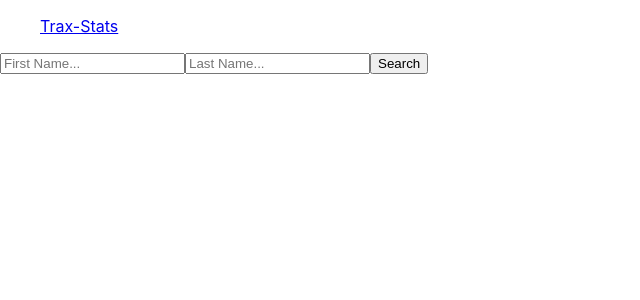
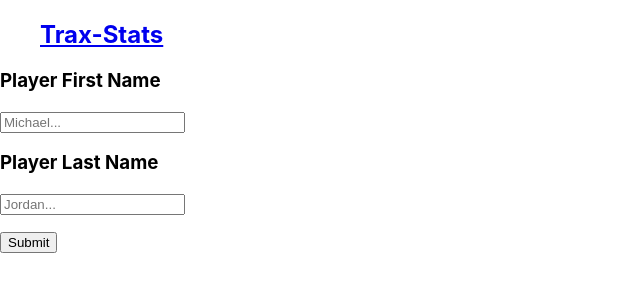
Before and after one commit to StinCodes/TraxStats, a React (Create React App) app: page / in a window 1280 px wide. Shown: the top 300 px of the page, without its empty margins (0-640 px from the left). Built offline with nearby package versions, Linux system fonts and the light colour scheme.

Commit message:
completed form frontend with validation and err msg, need to set up routes and backend with API next

```diff
--- a/package.json
+++ b/package.json
@@ -3,13 +3,16 @@
   "version": "0.1.0",
   "private": true,
   "dependencies": {
+    "@hookform/resolvers": "^3.1.1",
     "@testing-library/jest-dom": "^5.16.5",
     "@testing-library/react": "^13.4.0",
     "@testing-library/user-event": "^13.5.0",
     "react": "^18.2.0",
     "react-dom": "^18.2.0",
+    "react-hook-form": "^7.45.2",
     "react-scripts": "5.0.1",
-    "web-vitals": "^2.1.4"
+    "web-vitals": "^2.1.4",
+    "yup": "^1.2.0"
   },
   "scripts": {
     "start": "react-scripts start",
--- a/src/App.js
+++ b/src/App.js
@@ -10,4 +10,6 @@ function App() {
   );
 }
 
+//do i declare the json dummy data as an object variable in app.js file? or keep it as a separate file and import it
+
 export default App;
--- a/src/components/Navbar.jsx
+++ b/src/components/Navbar.jsx
@@ -5,7 +5,9 @@ const Navbar = () => {
     <nav className="nav">
       <ul>
         <li>
-          <a href="/">Trax-Stats</a>
+          <h1>
+            <a href="/">Trax-Stats</a>
+          </h1>
         </li>
       </ul>
     </nav>
--- a/src/components/SearchPlayer.jsx
+++ b/src/components/SearchPlayer.jsx
@@ -1,13 +1,30 @@
-import React from 'react'
+import React from "react";
+import { useForm } from "react-hook-form";
+import * as yup from "yup";
+import { yupResolver } from "@hookform/resolvers/yup";
 
 const SearchPlayer = () => {
+  const schema = yup.object().shape({
+    firstName: yup.string().required("Player's first name is required!"),
+    lastName: yup.string().required("Player's last name is required!"),
+  });
+  const submitForm = (data) => {
+    console.log(data);
+  };
+  const { register, handleSubmit, formState: {errors} } = useForm({
+    resolver: yupResolver(schema),
+  });
   return (
-    <>
-      <input placeholder='First Name...' onChange={()=>{}}/>
-      <input placeholder='Last Name...' onChange={()=>{}}/>
-      <button onClick={()=>{}}>Search</button>
-    </>
-  )
-}
+    <form onSubmit={handleSubmit(submitForm)}>
+      <h3>Player First Name</h3>
+      <input type="text" placeholder="Michael..." {...register("firstName")} />
+      <p className="formErrMsg">{errors.firstName?.message}</p>
+      <h3>Player Last Name</h3>
+      <input type="text" placeholder="Jordan..." {...register("lastName")} />
+      <p className="formErrMsg">{errors.lastName?.message}</p>
+      <input type="submit" />
+    </form>
+  );
+};
 
-export default SearchPlayer
+export default SearchPlayer;
--- a/src/index.css
+++ b/src/index.css
@@ -15,3 +15,7 @@ code {
 .nav ul{
   list-style-type: none;
 }
+
+.formErrMsg{
+  color: red;
+}
```
Also changed, not shown: 2 other files (tests, documents, lock files or other folders).
